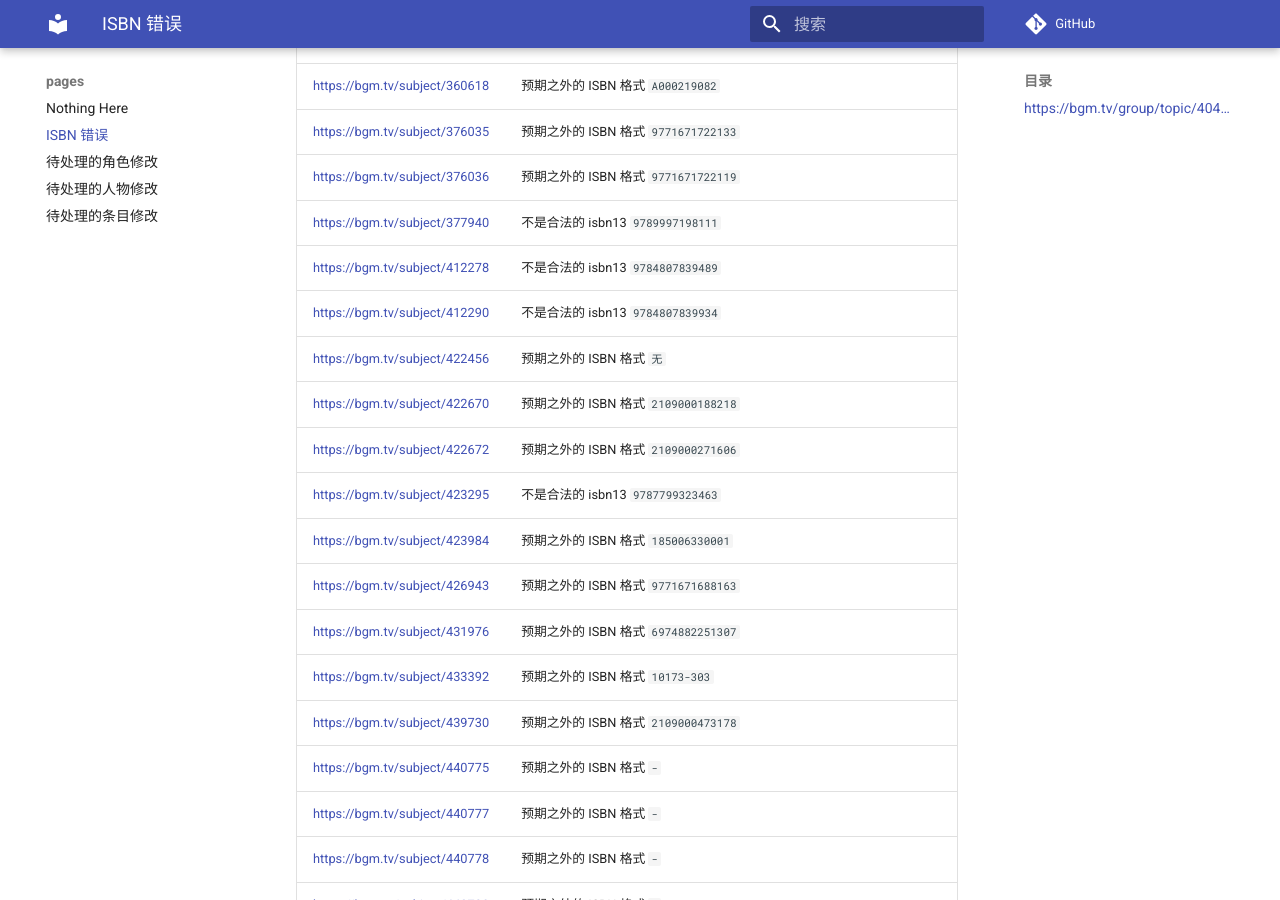
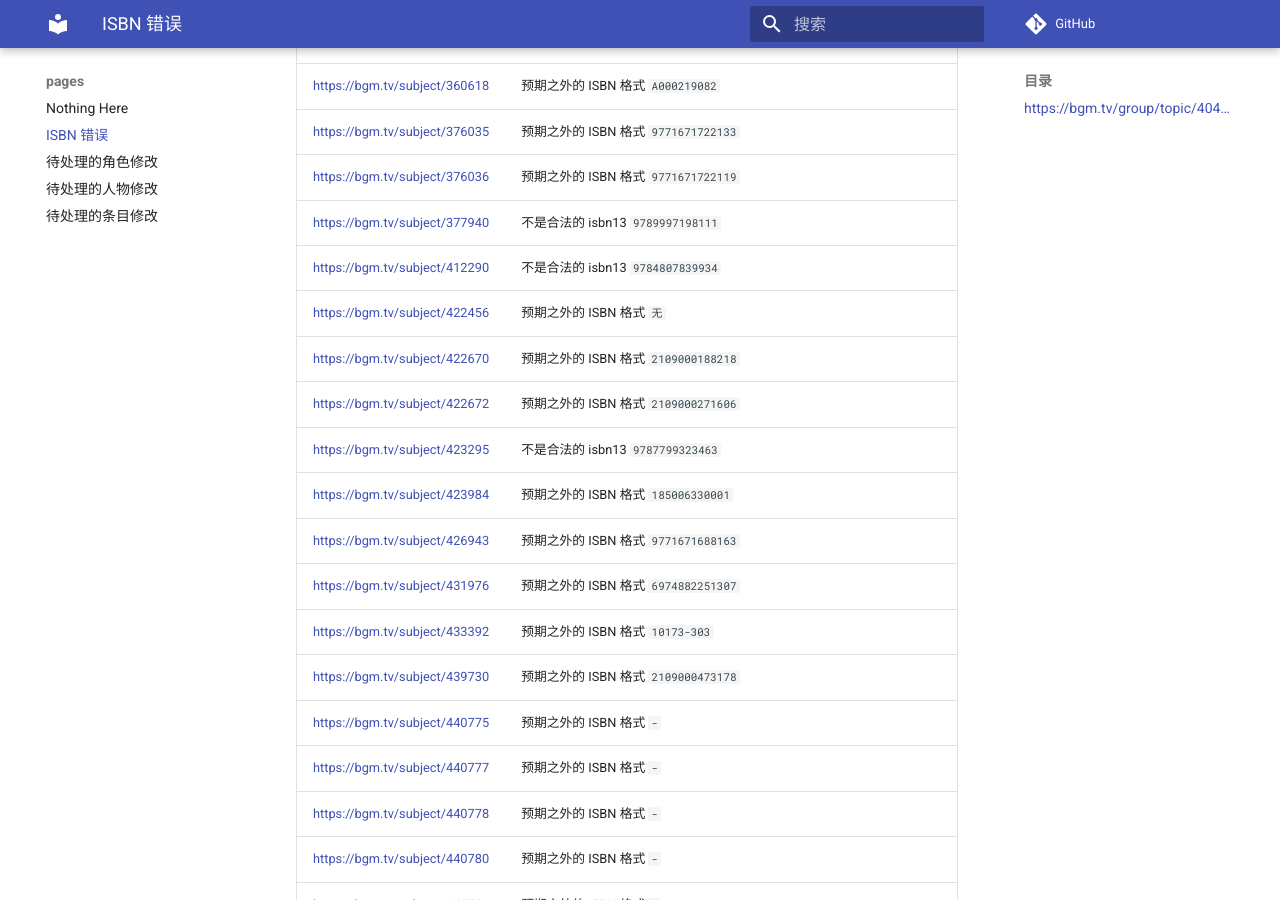
Before and after one commit to trim21/bangumi-pages, an MkDocs documentation site: the page built from docs/isbn.md, in a window 1280 px wide and 900 px high, scrolled down 3210 px. Built offline with MkDocs 1.6.1 and Material for MkDocs 9.7.7, drawn with Linux system fonts in a browser that asks for light colours; comment, search, counter and statistics services are not loaded; part of the change alters nothing that is shown.

Commit message:
update isbn.md

```diff
--- a/docs/isbn.md
+++ b/docs/isbn.md
@@ -1,7 +1,7 @@
 # ISBN 错误
 ## <https://bgm.tv/group/topic/404801>
 
-total 242
+total 241
 
 | url | error |
 | --- |  ---  |
@@ -74,7 +74,6 @@ total 242
 | <https://bgm.tv/subject/376035> | 预期之外的 ISBN 格式 `9771671722133` |
 | <https://bgm.tv/subject/376036> | 预期之外的 ISBN 格式 `9771671722119` |
 | <https://bgm.tv/subject/377940> | 不是合法的 isbn13 <code>9789997198111</code> |
-| <https://bgm.tv/subject/412278> | 不是合法的 isbn13 <code>9784807839489</code> |
 | <https://bgm.tv/subject/412290> | 不是合法的 isbn13 <code>9784807839934</code> |
 | <https://bgm.tv/subject/422456> | 预期之外的 ISBN 格式 `无` |
 | <https://bgm.tv/subject/422670> | 预期之外的 ISBN 格式 `2109000188218` |
```
